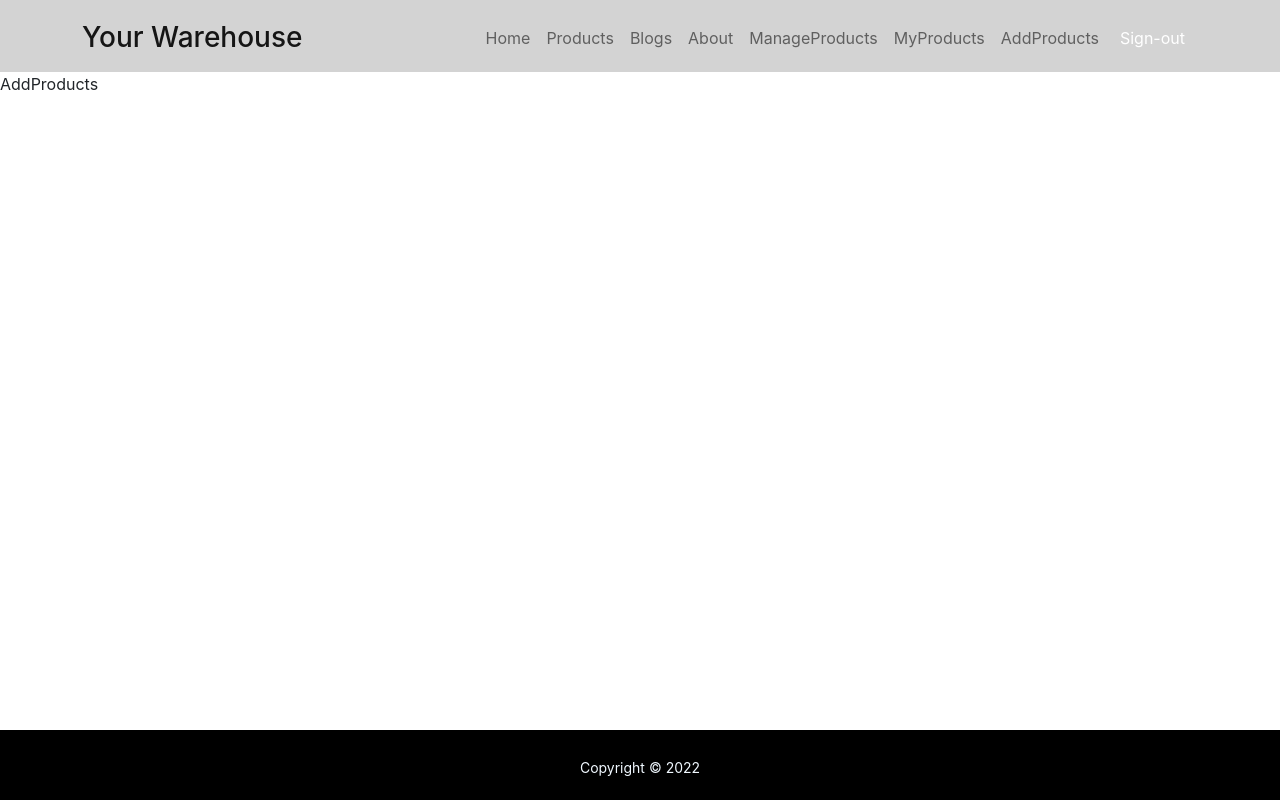
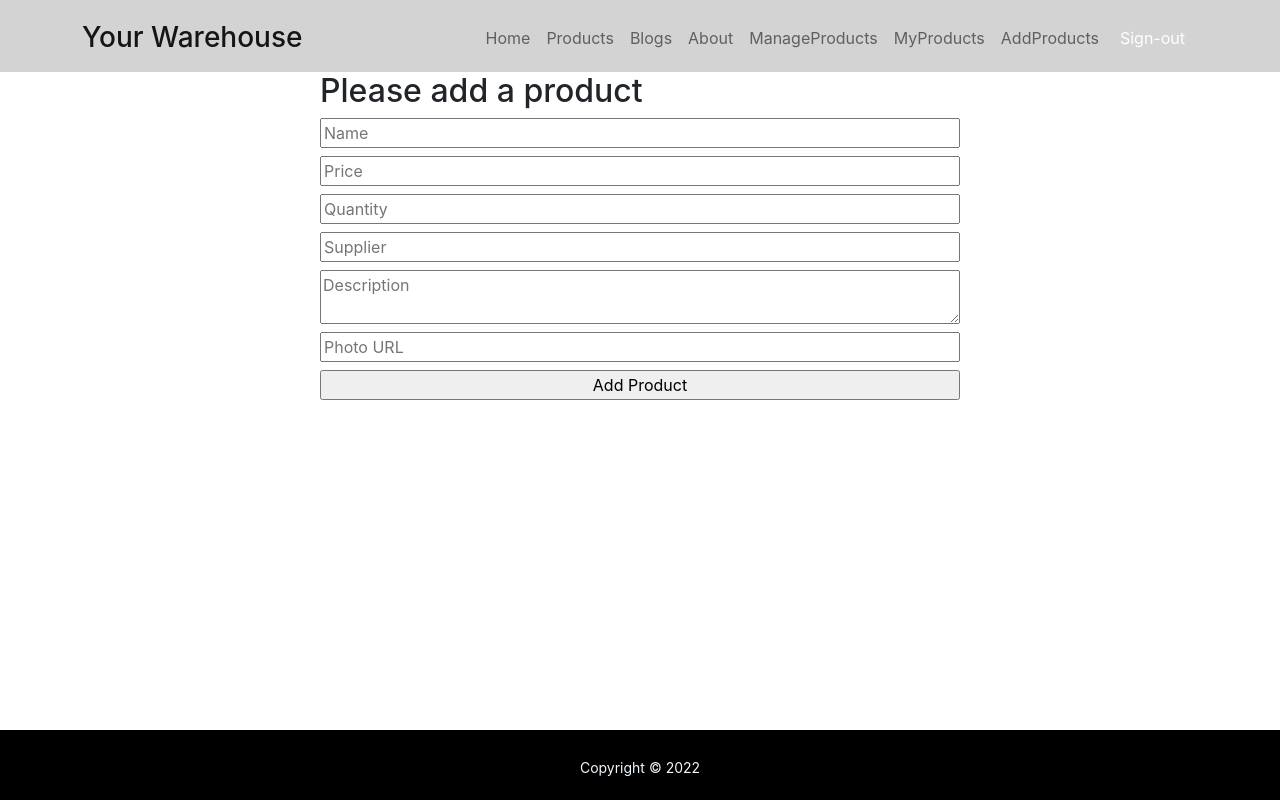
Before and after one commit to AnwarSagor/your-warehouse-client, a React (Create React App) app: page /addProducts in a window 1280 px wide. Built offline with nearby package versions, Linux system fonts and the light colour scheme; no server answers; sample sign-in values are in the browser's storage.

Commit message:
AddProduct

```diff
--- a/package.json
+++ b/package.json
@@ -12,9 +12,10 @@
     "react-bootstrap": "^2.4.0",
     "react-dom": "^18.2.0",
     "react-firebase-hooks": "^5.0.3",
+    "react-hook-form": "^7.33.1",
     "react-router-dom": "^6.3.0",
     "react-scripts": "5.0.1",
-    "react-toastify": "^9.0.6",
+    "react-toastify": "^9.0.7",
     "web-vitals": "^2.1.4"
   },
   "scripts": {
--- a/src/App.js
+++ b/src/App.js
@@ -24,20 +24,24 @@ function App() {
         <Route path="/" element={<Home></Home>}></Route>
         <Route path="/home" element={<Home></Home>}></Route>
         <Route path="products" element={<Products></Products>}></Route>
-        <Route path="/product/:productId" element={<ProductDetail></ProductDetail>}></Route>
+
+        <Route path="/product/:productId" element={
+          <RequireAuth>
+            <ProductDetail></ProductDetail>
+          </RequireAuth>}></Route>
+
         <Route path="/blogs" element={<Blogs></Blogs>}></Route>
         <Route path="/about" element={<About></About>}></Route>
         <Route path="/signIn" element={<SignIn></SignIn>}></Route>
         <Route path="/signUp" element={<SignUp></SignUp>}></Route>
 
-        <Route path="/productCheckout" element={
+        <Route path="/addProducts" element={
           <RequireAuth>
-            <ProductCheckout></ProductCheckout>
+            <AddProducts></AddProducts>
           </RequireAuth>}></Route>
 
         <Route path="/manageProducts" element={<ManageProducts></ManageProducts>}></Route>
         <Route path="/myProducts" element={<MyProducts></MyProducts>}></Route>
-        <Route path="/addProducts" element={<AddProducts></AddProducts>}></Route>
 
         <Route path="*" element={<NotFound></NotFound>}></Route>
       </Routes>
--- a/src/Pages/LoginPage/LoginPage.css
+++ b/src/Pages/LoginPage/LoginPage.css
@@ -64,3 +64,14 @@ div button img {
     color: aliceblue;
     padding: 10px;
 }
+
+/*  */
+#verify-btn {
+    background-color: gray;
+    color: aliceblue;
+    border-radius: 5px;
+    margin-top: 10px;
+    padding: 5px 10px;
+    border: none;
+    margin-bottom: 80px;
+}
--- a/src/Pages/LoginPage/RequireAuth.js
+++ b/src/Pages/LoginPage/RequireAuth.js
@@ -1,18 +1,40 @@
 import React from 'react';
-import { useAuthState } from 'react-firebase-hooks/auth';
+import { useAuthState, useSendEmailVerification } from 'react-firebase-hooks/auth';
 import { Navigate, useLocation } from 'react-router-dom';
+import { toast, ToastContainer } from 'react-toastify';
 import auth from '../../firebase.init';
 import Loading from '../SharedPage/Loading';
-
+import './LoginPage.css'
 const RequireAuth = ({ children }) => {
     const [user, loading] = useAuthState(auth);
     const location = useLocation();
+    const [sendEmailVerification, sending, error] = useSendEmailVerification(auth);
     if (loading) {
         return <Loading></Loading>
     }
+
     if (!user) {
         return <Navigate to="/signIn" state={{ from: location }} replace />;
     }
+
+    if (user.providerData[0]?.providerId === 'password' && !user.emailVerified) {
+        return <div className='text-center'>
+            <h3 className='text-danger'>Your Email is not verified!!</h3>
+            <h5 className='text-success'>Please Verify your email address</h5>
+            <button id='verify-btn'
+
+                onClick={async () => {
+                    await sendEmailVerification();
+                    toast('Sent email');
+                }}
+            >
+                Send Verification email again
+            </button>
+            <ToastContainer></ToastContainer>
+        </div>
+    }
+
+
     return children;
 };
 
--- a/src/Pages/ProductPage/AddProducts.js
+++ b/src/Pages/ProductPage/AddProducts.js
@@ -1,9 +1,38 @@
 import React from 'react';
+import { useForm } from 'react-hook-form';
 
 const AddProducts = () => {
+    const { register, handleSubmit, watch, formState: { errors } } = useForm();
+
+    const onSubmit = data => {
+        console.log(data)
+        const url = `http://localhost:5000/product`;
+        fetch(url, {
+            method: 'POST',
+            headers: {
+                'content-type': 'application/json'
+            },
+            body: JSON.stringify(data)
+        })
+            .then(res => res.json())
+            .then(result => {
+                console.log(result);
+            })
+    };
+
+
     return (
-        <div>
-            AddProducts
+        <div className='w-50 mx-auto'>
+            <h2>Please add a product</h2>
+            <form className='d-flex flex-column' onSubmit={handleSubmit(onSubmit)}>
+                <input className='mb-2' placeholder='Name' {...register("name", { required: true, maxLength: 20 })} />
+                <input className='mb-2' placeholder='Price' type="number" {...register("price")} />
+                <input className='mb-2' placeholder='Quantity' type="number" {...register("quantity")} />
+                <input className='mb-2' placeholder='Supplier' type="text" {...register("supplier")} />
+                <textarea className='mb-2' placeholder='Description' {...register("description")} />
+                <input className='mb-2' placeholder='Photo URL' type="text" {...register("img")} />
+                <input type="submit" value="Add Product" />
+            </form>
         </div>
     );
 };
--- a/src/Pages/ProductPage/Product.js
+++ b/src/Pages/ProductPage/Product.js
@@ -3,7 +3,7 @@ import React from 'react';
 import { useNavigate } from 'react-router-dom';
 
 const Product = ({ product }) => {
-    const { _id, name, img, description, price } = product;
+    const { _id, name, img, price, quantity, supplier, description } = product;
     const navigate = useNavigate();
 
     const navigateToProductDetail = id => {
@@ -15,6 +15,7 @@ const Product = ({ product }) => {
             <img className='w-100' src={img} alt="" />
             <h4> {name}</h4>
             <p>{price}</p>
+            <p>Quantity: {quantity} <br /> Supplier name: {supplier}</p>
             <p class='description'><small>{description}</small></p>
             <button onClick={() => navigateToProductDetail(_id)} class='update-btn'>Update: {name}</button>
         </div>
--- a/src/Pages/ProductPage/ProductDetail.js
+++ b/src/Pages/ProductPage/ProductDetail.js
@@ -1,6 +1,6 @@
 import './ProductPage.css';
 import React, { useEffect, useState } from 'react';
-import { Link, useParams } from 'react-router-dom';
+import { useParams } from 'react-router-dom';
 
 const ProductDetail = () => {
     const { productId } = useParams();
@@ -15,20 +15,19 @@ const ProductDetail = () => {
             .then(data => setProduct(data))
     }, [])
 
+    return (
+        <div className='container' id='product-detail'>
+            <div class='product' className='text-center'>
+                <div id='product-image'><img src={product.img} alt="" /></div>
+                <h4> {product.name}</h4>
+                <p><small>Product ID: {product._id}</small></p>
+                <p>{product.price}</p>
+                <p>Quantity: {product.quantity} <br /> Supplier name: {product.supplier}</p>
+                <p class='description' className='text-center'><small>{product.description}</small></p>
+                <button className='text-center' id='delivered-btn'>Delivered</button>
+            </div>
+            <div>
 
-    return (
-        <div >
-            <div class='product' className='text-center'>
-                <img className='w-50' src={product.img} alt="" />
-                <h4> {product.name}</h4>
-                <p>{product.price}</p>
-                <p class='description' className='text-center'>{product.description}</p>
-
-            </div>
-            <div className='text-center'>
-                <Link to="/productCheckout">
-                    <button className='checkout-btn'>Proceed Checkout</button>
-                </Link>
             </div>
         </div>
     );
--- a/src/Pages/ProductPage/ProductPage.css
+++ b/src/Pages/ProductPage/ProductPage.css
@@ -47,19 +47,32 @@ div img {
 
 .update-btn {
     background-color: gray;
+    color: aliceblue;
     border: 0ch;
     border-radius: 5px;
     padding: 5px;
-    color: aliceblue;
 }
 
 /* ProductDetail */
-.checkout-btn {
-    width: 350px;
+#product-detail {
+    display: grid;
+    grid-template-columns: repeat(2, 1fr);
+    grid-gap: 20px;
+    margin-top: -60px;
+}
+
+#product-image img {
+    margin: auto;
+    margin-bottom: -50px;
+    width: 70%;
+}
+
+#delivered-btn {
     background-color: gray;
     color: aliceblue;
+    border-radius: 5px;
     margin-top: 10px;
-    padding: 10px;
+    padding: 5px 10px;
     border: none;
-    border-radius: 5px;
+    margin-bottom: 80px;
 }
```
Also changed, not shown: 1 other file (tests, documents, lock files or other folders).
